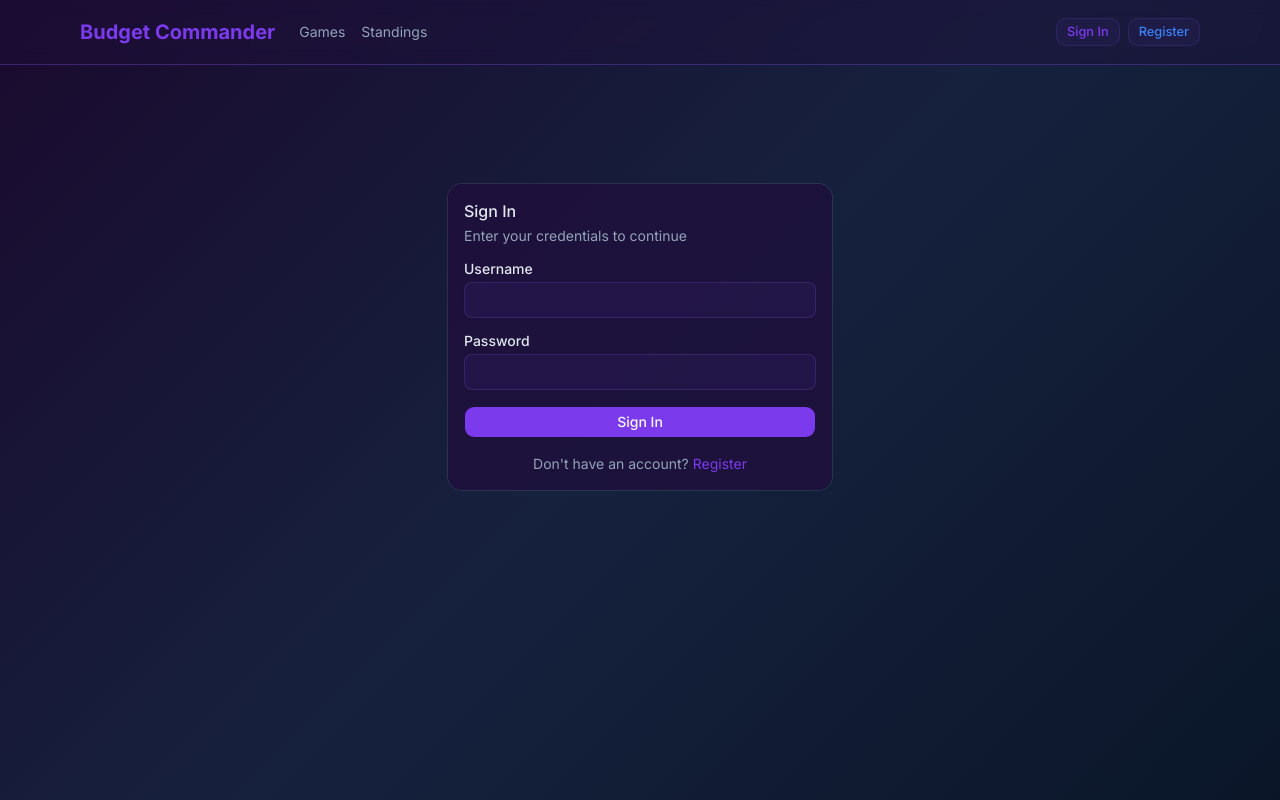
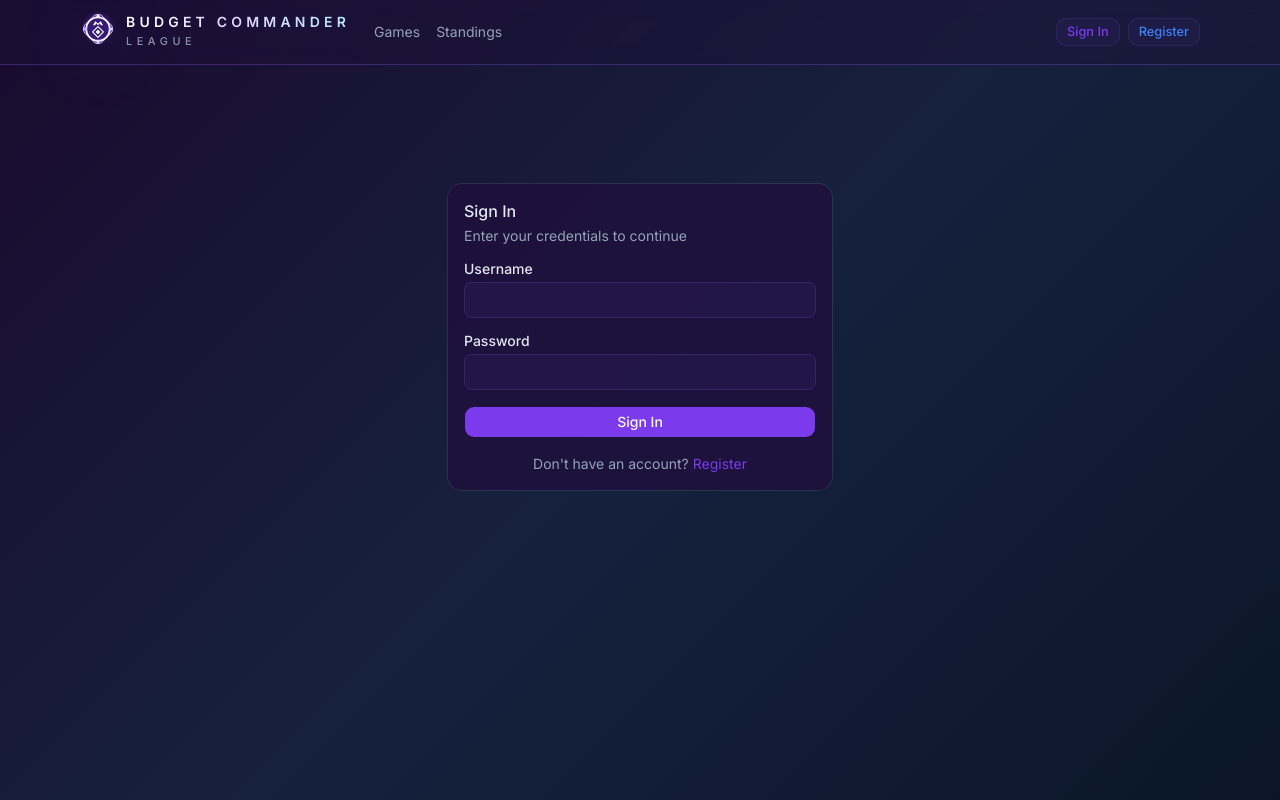
Before and after one commit to slasluisa/budgetcommander, a Next.js app: page /login in a window 1280 px wide. Built offline with nearby package versions, Linux system fonts and the light colour scheme; no server answers.

Commit message:
add logo

```diff
--- a/src/app/layout.tsx
+++ b/src/app/layout.tsx
@@ -10,7 +10,7 @@ const inter = Inter({ subsets: ["latin"] });
 
 export const metadata: Metadata = {
   title: "Budget Commander League",
-  description: "MTG Budget Commander League Management",
+  description: "A local MTG Budget Commander league tracker for seasons, polls, pods, and standings.",
 };
 
 export default function RootLayout({
--- a/src/app/page.tsx
+++ b/src/app/page.tsx
@@ -4,6 +4,7 @@ import { buttonVariants } from "@/components/ui/button-variants";
 import { Card, CardContent } from "@/components/ui/card";
 import { Badge } from "@/components/ui/badge";
 import { GameCard } from "@/components/game-card";
+import { BrandMark } from "@/components/brand-logo";
 
 export const dynamic = "force-dynamic";
 
@@ -53,13 +54,22 @@ export default async function Home() {
     <div>
       {/* Hero */}
       <div className="relative mb-12 flex flex-col items-center justify-center py-16 text-center">
-        <div className="absolute inset-0 bg-gradient-to-b from-primary/10 to-transparent opacity-50 rounded-xl" />
+        <div className="absolute inset-0 rounded-xl bg-gradient-to-b from-primary/10 to-transparent opacity-50" />
+        <div className="relative mb-6 rounded-[2rem] border border-white/10 bg-white/5 p-3 shadow-[0_0_60px_rgba(124,58,237,0.18)] backdrop-blur-sm">
+          <BrandMark className="h-24 w-24 md:h-28 md:w-28" title="Budget Commander League emblem" />
+        </div>
         <h1 className="relative text-5xl font-extrabold tracking-tight md:text-6xl">
           <span className="bg-gradient-to-r from-primary to-secondary bg-clip-text text-transparent">
             Budget Commander
           </span>
         </h1>
-        <p className="relative mt-3 text-xl text-muted-foreground">League</p>
+        <p className="relative mt-3 text-xl uppercase tracking-[0.45em] text-muted-foreground">
+          League
+        </p>
+        <p className="relative mt-4 max-w-2xl text-pretty text-sm text-slate-300 md:text-base">
+          Track league seasons, log four-player pods, confirm results, and keep the budget
+          battles feeling a little mythic.
+        </p>
         {currentSeason && (
           <Badge variant="outline" className="relative mt-4 border-primary/30 text-primary">
             {currentSeason.name} — {currentSeason.status === "POLLING" ? "Voting Open" : `$${currentSeason.budgetCap} Budget`}
--- /dev/null
+++ b/src/components/brand-logo.tsx
@@ -0,0 +1,144 @@
+import { useId } from "react";
+import { cn } from "@/lib/utils";
+
+type BrandMarkProps = {
+  className?: string;
+  title?: string;
+};
+
+type BrandLogoProps = {
+  className?: string;
+  markClassName?: string;
+  title?: string;
+  showLeagueLabel?: boolean;
+};
+
+export function BrandMark({
+  className,
+  title = "Budget Commander emblem",
+}: BrandMarkProps) {
+  const id = useId().replace(/:/g, "");
+  const shellGradient = `shell-${id}`;
+  const shellStroke = `shell-stroke-${id}`;
+  const ringGradient = `ring-${id}`;
+  const glyphGradient = `glyph-${id}`;
+  const glowGradient = `glow-${id}`;
+
+  return (
+    <svg
+      viewBox="0 0 160 160"
+      role="img"
+      aria-label={title}
+      className={cn("shrink-0 drop-shadow-[0_10px_32px_rgba(59,130,246,0.2)]", className)}
+    >
+      <defs>
+        <linearGradient id={shellGradient} x1="24" y1="26" x2="136" y2="136">
+          <stop offset="0" stopColor="#4c1d95" />
+          <stop offset="0.5" stopColor="#7c3aed" />
+          <stop offset="1" stopColor="#1d4ed8" />
+        </linearGradient>
+        <linearGradient id={shellStroke} x1="36" y1="20" x2="128" y2="144">
+          <stop offset="0" stopColor="#ddd6fe" />
+          <stop offset="0.45" stopColor="#a78bfa" />
+          <stop offset="1" stopColor="#7dd3fc" />
+        </linearGradient>
+        <linearGradient id={ringGradient} x1="32" y1="32" x2="128" y2="128">
+          <stop offset="0" stopColor="#f5f3ff" />
+          <stop offset="0.5" stopColor="#c4b5fd" />
+          <stop offset="1" stopColor="#93c5fd" />
+        </linearGradient>
+        <linearGradient id={glyphGradient} x1="56" y1="48" x2="104" y2="118">
+          <stop offset="0" stopColor="#ffffff" />
+          <stop offset="0.58" stopColor="#ddd6fe" />
+          <stop offset="1" stopColor="#93c5fd" />
+        </linearGradient>
+        <radialGradient id={glowGradient} cx="50%" cy="42%" r="65%">
+          <stop offset="0" stopColor="#a78bfa" stopOpacity="0.9" />
+          <stop offset="0.55" stopColor="#7c3aed" stopOpacity="0.3" />
+          <stop offset="1" stopColor="#0f172a" stopOpacity="0" />
+        </radialGradient>
+      </defs>
+
+      <circle cx="80" cy="80" r="74" fill={`url(#${glowGradient})`} opacity="0.7" />
+
+      <rect
+        x="26"
+        y="26"
+        width="108"
+        height="108"
+        rx="28"
+        transform="rotate(45 80 80)"
+        fill={`url(#${shellGradient})`}
+        stroke={`url(#${shellStroke})`}
+        strokeWidth="4"
+      />
+
+      <circle
+        cx="80"
+        cy="80"
+        r="52"
+        fill="rgba(15, 23, 42, 0.32)"
+        stroke={`url(#${ringGradient})`}
+        strokeWidth="8"
+      />
+
+      <circle cx="80" cy="24" r="7.5" fill="#f5f3ff" />
+      <circle cx="136" cy="80" r="7.5" fill="#bfdbfe" />
+      <circle cx="80" cy="136" r="7.5" fill="#ddd6fe" />
+      <circle cx="24" cy="80" r="7.5" fill="#c4b5fd" />
+
+      <path
+        d="M58 63 68 45 80 56 92 45 102 63 93 63 87 54 80 64 73 54 67 63Z"
+        fill={`url(#${glyphGradient})`}
+      />
+      <path
+        d="M80 69 104 93 80 117 56 93Z"
+        fill="rgba(15, 23, 42, 0.42)"
+        stroke={`url(#${glyphGradient})`}
+        strokeWidth="5"
+        strokeLinejoin="round"
+      />
+      <path
+        d="M80 82 91 93 80 104 69 93Z"
+        fill={`url(#${glyphGradient})`}
+        opacity="0.95"
+      />
+      <path
+        d="M64 116h32"
+        stroke={`url(#${glyphGradient})`}
+        strokeWidth="5.5"
+        strokeLinecap="round"
+      />
+      <path
+        d="M60 126h40"
+        stroke={`url(#${glyphGradient})`}
+        strokeWidth="5.5"
+        strokeLinecap="round"
+        opacity="0.84"
+      />
+    </svg>
+  );
+}
+
+export function BrandLogo({
+  className,
+  markClassName,
+  title,
+  showLeagueLabel = true,
+}: BrandLogoProps) {
+  return (
+    <div className={cn("inline-flex items-center gap-3", className)}>
+      <BrandMark className={cn("h-10 w-10", markClassName)} title={title} />
+      <div className="flex min-w-0 flex-col leading-none">
+        <span className="truncate bg-gradient-to-r from-white via-violet-200 to-sky-200 bg-clip-text text-sm font-semibold uppercase tracking-[0.3em] text-transparent">
+          Budget Commander
+        </span>
+        {showLeagueLabel ? (
+          <span className="mt-1 truncate text-[0.68rem] font-medium uppercase tracking-[0.42em] text-muted-foreground/90">
+            League
+          </span>
+        ) : null}
+      </div>
+    </div>
+  );
+}
--- a/src/components/nav.tsx
+++ b/src/components/nav.tsx
@@ -5,16 +5,23 @@ import { useSession } from "next-auth/react";
 import { buttonVariants } from "@/components/ui/button-variants";
 import { Avatar, AvatarFallback, AvatarImage } from "@/components/ui/avatar";
 import { Plus } from "lucide-react";
+import { BrandLogo } from "@/components/brand-logo";
 
 export function Nav() {
   const { data: session } = useSession();
+  const userRole =
+    session?.user && "role" in session.user ? session.user.role : undefined;
 
   return (
     <nav className="border-b border-border bg-card/50 backdrop-blur-sm">
       <div className="mx-auto flex h-16 max-w-6xl items-center justify-between px-4">
         <div className="flex items-center gap-6">
-          <Link href="/" className="text-xl font-bold text-primary">
-            Budget Commander
+          <Link href="/" className="transition-transform duration-200 hover:scale-[1.01]">
+            <BrandLogo
+              markClassName="h-9 w-9"
+              className="gap-2.5"
+              title="Budget Commander League home"
+            />
           </Link>
           <div className="hidden gap-4 md:flex">
             <Link
@@ -29,7 +36,7 @@ export function Nav() {
             >
               Standings
             </Link>
-            {(session?.user as any)?.role === "ADMIN" && (
+            {userRole === "ADMIN" && (
               <Link
                 href="/admin"
                 className="text-sm text-muted-foreground hover:text-foreground"
```
Also changed, not shown: public/logo-budget-commander-mark.svg (added), src/app/icon.svg (added).
